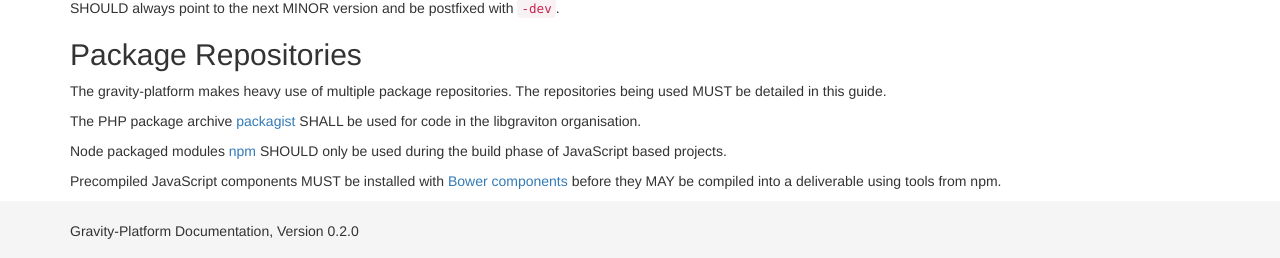
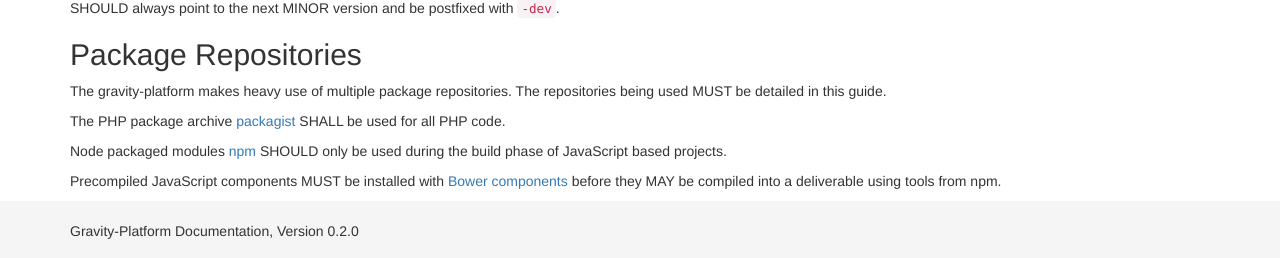
Before and after one commit to gravity-platform/doc, a Jekyll site: the page built from hacking.md, in a window 1280 px wide. Shown: the part 743-1001 px from the top of the page. Built offline with Jekyll 4.4.1, drawn with Linux system fonts in a browser that asks for light colours; nearby versions of some CDN libraries; Markdown is read by kramdown in place of the engine named in the settings.

Commit message:
Update hacking.md
do not constrain php code to libgraviton orga

```diff
--- a/hacking.md
+++ b/hacking.md
@@ -50,8 +50,7 @@ SHOULD always point to the next MINOR version and be postfixed with ``-dev``.
 The gravity-platform makes heavy use of multiple package repositories. The repositories being used
 MUST be detailed in this guide.
 
-The PHP package archive [packagist](https://packagist.org/) SHALL be used for code in the libgraviton
-organisation.
+The PHP package archive [packagist](https://packagist.org/) SHALL be used for all PHP code.
 
 Node packaged modules [npm](https://npmjs.org/) SHOULD only be used during the build phase of JavaScript based
 projects.
```
